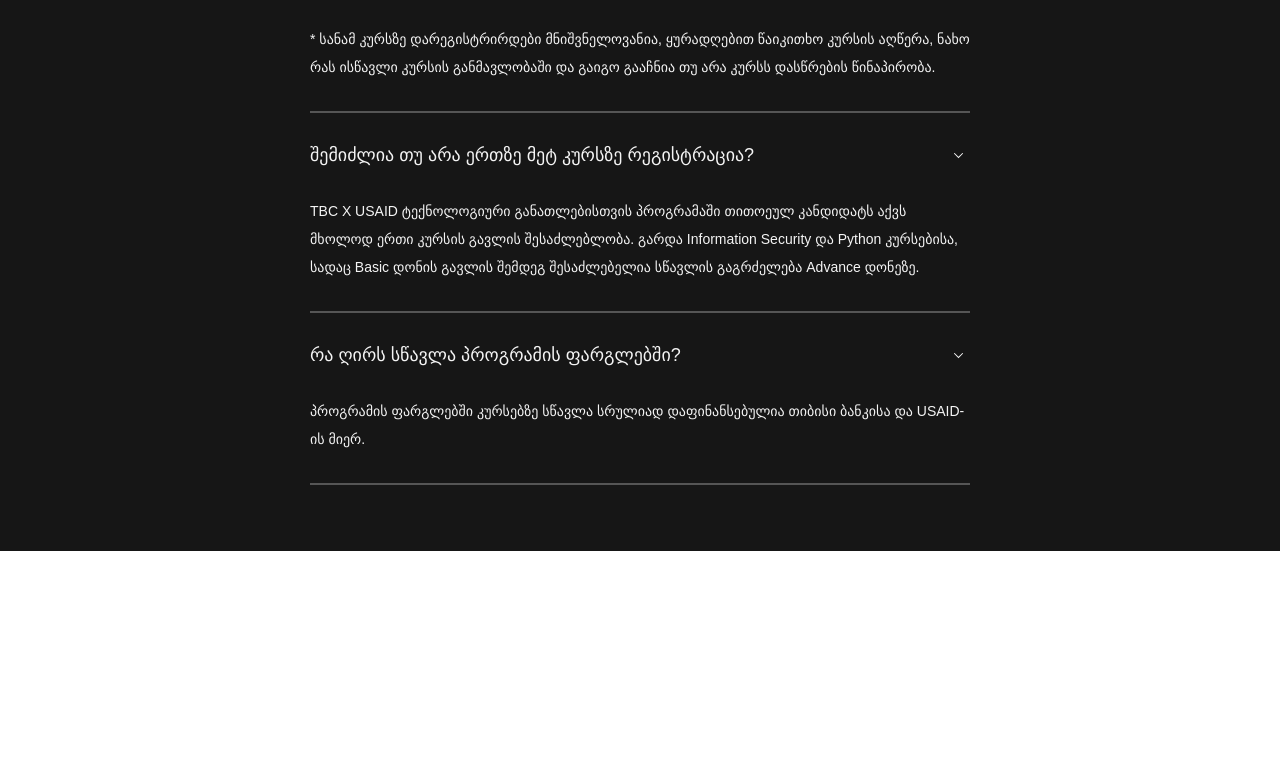
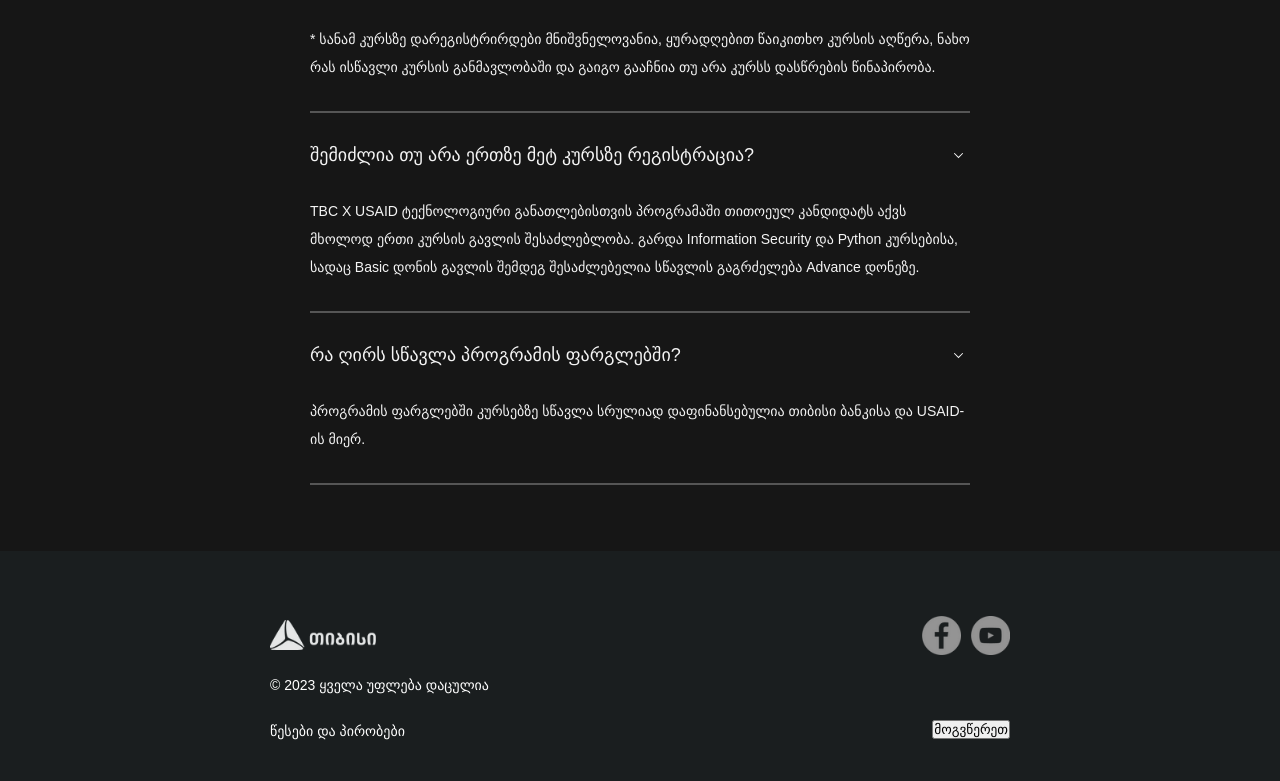
Before and after one commit to IASIKO/TBCxUSAID, a plain HTML site: page index.html in a window 1280 px wide. Shown: the part 3641-4422 px from the top of the page. Before the commit the page ends 4192 px from the top, so only its background shows below. Drawn offline with Linux system fonts and the light colour scheme.

Commit message:
update changes

```diff
--- a/css/footer/footer.css
+++ b/css/footer/footer.css
@@ -0,0 +1,60 @@
+.footerWrapper {
+  background-color: rgb(26, 30, 31);
+}
+
+.footerContainer {
+  padding: 65px 270px 42px;
+}
+.iconsContainer {
+  display: flex;
+  align-items: center;
+  justify-content: space-between;
+  margin-bottom: 22px;
+}
+
+.tbcLogo {
+  width: 106px;
+  height: 30px;
+}
+
+.mediaIcons {
+  display: flex;
+  gap: 10px;
+}
+
+.mediaIcons img {
+  cursor: pointer;
+  width: 39px;
+  height: 39px;
+}
+
+.footerInfoContainer {
+  display: flex;
+  justify-content: space-between;
+}
+
+.buttonBox {
+  display: flex;
+  align-items: end;
+}
+
+.footerInfo {
+  display: flex;
+  flex-direction: column;
+  gap: 30px;
+}
+
+.footerInfo p {
+  color: #ffffff;
+  font-size: 14px;
+}
+
+.footerInfo a {
+  color: #ffffff;
+  font-size: 14px;
+  cursor: pointer;
+}
+
+.footerInfo a:hover {
+  filter: brightness(80%);
+}
--- a/index.html
+++ b/index.html
@@ -581,7 +581,30 @@
         </div>
       </section>
     </main>
-    <footer></footer>
+    <footer class="footerWrapper">
+      <div class="footerContainer">
+        <div class="iconsContainer">
+          <img
+            class="tbcLogo"
+            src="./images/tbc-bank-logo.png"
+            alt="TBC bank logo"
+          />
+          <div class="mediaIcons">
+            <img src="./images/facebook-icon.png" alt="facebook icon" />
+            <img src="./images/youtube-icon.png" alt="youtube icon" />
+          </div>
+        </div>
+        <div class="footerInfoContainer">
+          <div class="footerInfo">
+            <p>© 2023 ყველა უფლება დაცულია</p>
+            <a>წესები და პირობები</a>
+          </div>
+          <div class="buttonBox">
+            <button>მოგვწერეთ</button>
+          </div>
+        </div>
+      </div>
+    </footer>
     <script type="text/javascript" src="app.js"></script>
   </body>
 </html>
```
